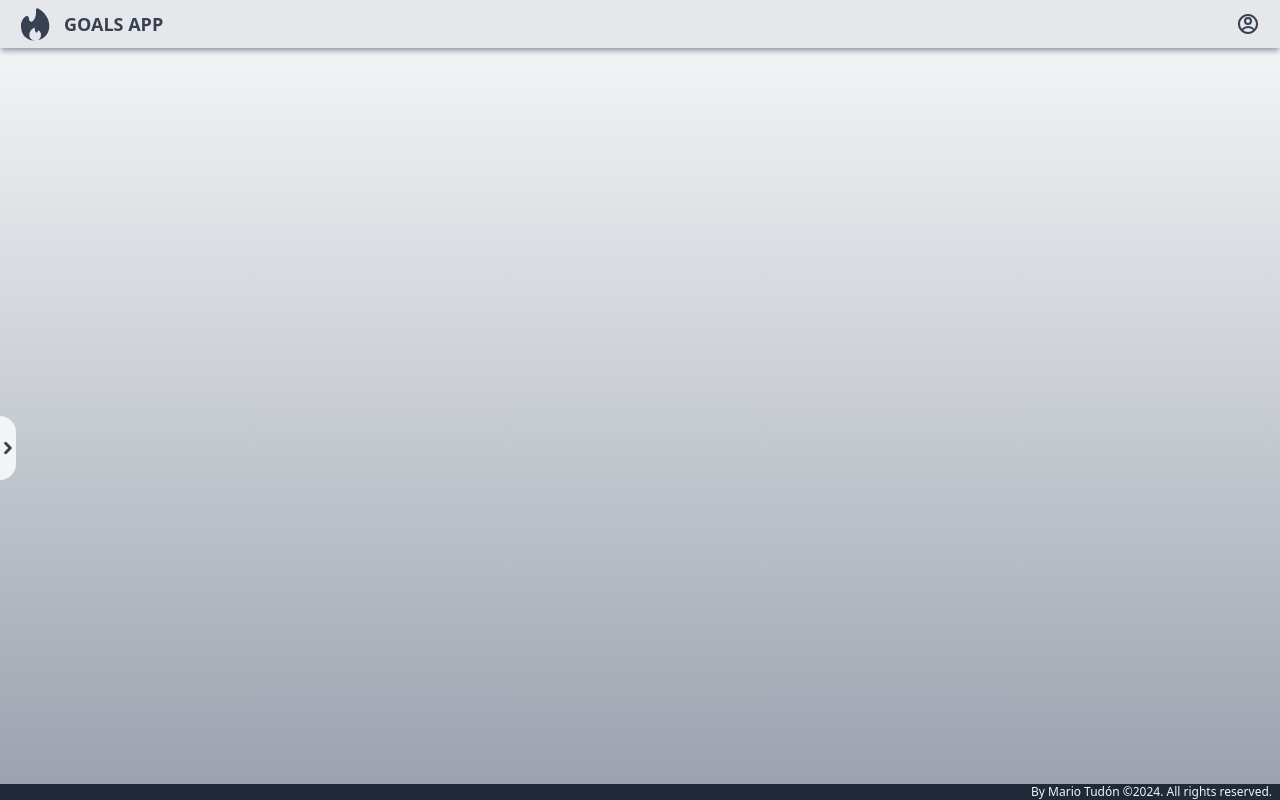
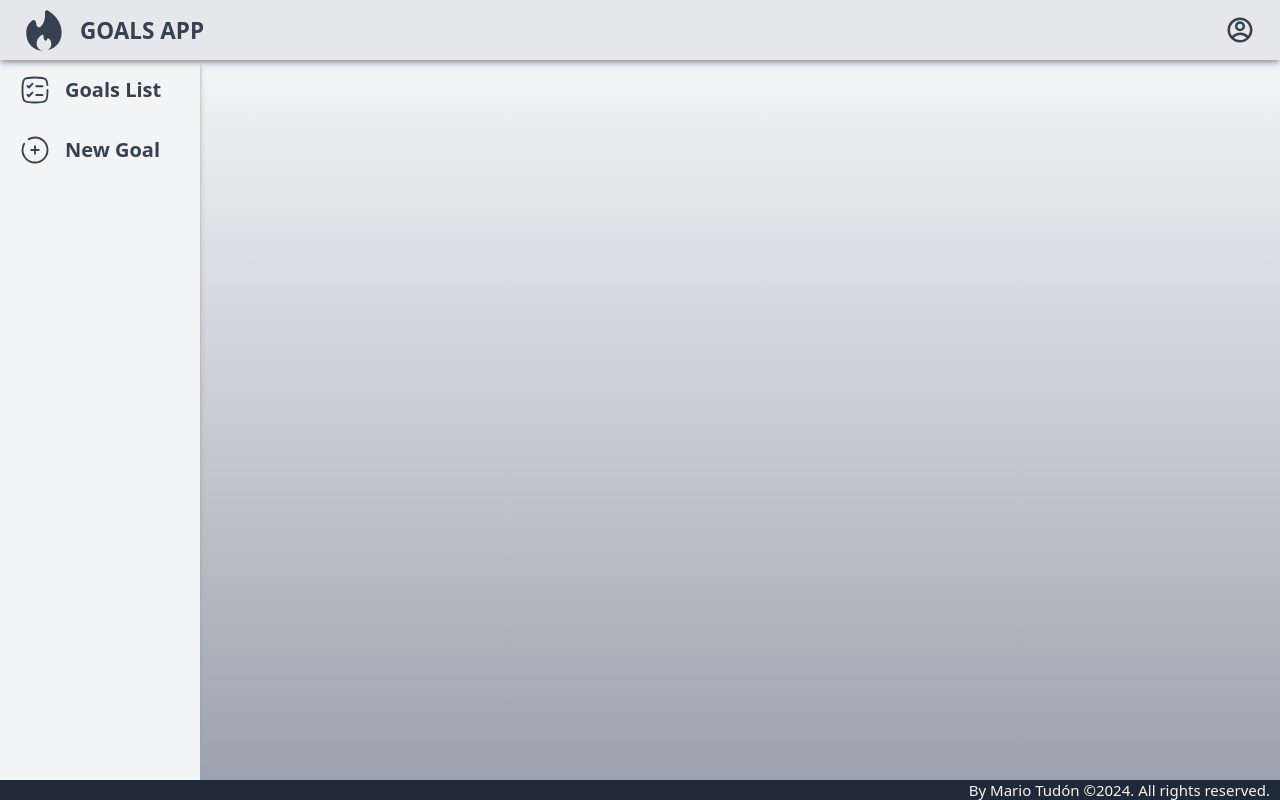
Before and after one commit to MarioTudon/Goals-App, a React (Vite) app: page / in a window 1280 px wide. Built offline with nearby package versions, Linux system fonts and the light colour scheme.

Commit message:
Se empezo diseño para escritorio

```diff
--- a/src/components/app/Header.jsx
+++ b/src/components/app/Header.jsx
@@ -9,7 +9,7 @@ function Header() {
 
     return (
         <>
-            <header className='h-12 flex justify-between text-gray-700 relative py-2 bg-gray-200 shadow-md shadow-gray-400 z-40'>
+            <header className='h-12 flex justify-between text-gray-700 relative py-2 bg-gray-200 shadow-md shadow-gray-400 z-40 mb-auto'>
                 <div className='flex items-center ml-4'>
                     <a href='/Goals-App' className='mr-2 '>
                         <img src={logoIcon} alt='logo' className='w-10 h-10' />
--- a/src/components/app/Main.jsx
+++ b/src/components/app/Main.jsx
@@ -56,7 +56,7 @@ function Main() {
 
     return (
         <>
-            <main className='h-full relative bg-gradient-to-t from-gray-400 to-gray-100'>
+            <main className='h-full relative bg-gradient-to-t from-gray-400 to-gray-100 lg:flex lg:flex-grow-0'>
                 <SideMenu sendDataToMain={handleDataFromSideMenu} />
                 {sections[section]}
             </main>
--- a/src/components/goals-list/EditGoal.jsx
+++ b/src/components/goals-list/EditGoal.jsx
@@ -101,7 +101,7 @@ function EditGoal({ originalGoal, display, closeMenu, sendDataToGoalsList, count
     return display && (
         <>
             <div className="fixed w-full top-0 h-full bg-gray-400-transparent z-30">
-                <div className="w-5/6 flex flex-col top-1/2 left-1/2 -translate-x-1/2 -translate-y-1/2 fixed">
+                <div className="w-5/6 flex flex-col top-1/2 left-1/2 -translate-x-1/2 -translate-y-1/2 fixed lg:w-1/3">
                     <div className="bg-gray-400 w-full flex justify-center mx-auto px-4 py-2 rounded-t-xl uppercase font-bold text-gray-100">
                         Edit your goal
                     </div>
--- a/src/components/goals-list/GoalCard.jsx
+++ b/src/components/goals-list/GoalCard.jsx
@@ -31,7 +31,7 @@ function GoalCard({ goal, frequency, frequencyUnit, target, icon, id, sendCount,
 
     return (
         <>
-            <div className="flex justify-between items-center w-full h-auto bg-gray-200 p-2 rounded-xl shadow-md shadow-gray-400">
+            <div className="flex justify-between items-center w-full h-auto bg-gray-200 p-2 rounded-xl shadow-md shadow-gray-400 lg:cursor-pointer">
                 <div className="flex">
                     <div className="w-14 h-14 flex text-2xl justify-center items-center bg-gray-50 rounded-full shadow-inner shadow-gray-400">{icon}</div>
                 </div>
--- a/src/components/main/GoalsList.jsx
+++ b/src/components/main/GoalsList.jsx
@@ -32,8 +32,8 @@ function GoalsList({ goals = [], sendDataToMain }) {
 
     return (
         <>
-            <div className='w-11/12 mx-auto'>
-                <ul className='w-full h-full flex flex-col mt-2'>
+            <div className='w-11/12 mx-auto lg:w-3/4'>
+                <ul className='w-full h-3/4 flex flex-col mt-2 lg:mt-0 overflow-auto'>
                     {
                         goals.map(goal =>
                             <li key={goal.id} className='w-full my-2 flex justify-center' onClick={() => openMenu(goal)}>
--- a/src/components/main/SideMenu.jsx
+++ b/src/components/main/SideMenu.jsx
@@ -33,7 +33,7 @@ function SideMenu({ sendDataToMain }) {
 
     return (
         <>
-            <aside className={`flex flex-col justify-start text-gray-700 bg-gray-100 h-full ${asideWidth} transition-all duration-slow shadow-md shadow-gray-400 absolute z-10`}>
+            <aside className={`flex flex-col justify-start text-gray-700 bg-gray-100 h-full ${asideWidth} lg:w-40 lg:relative transition-all duration-slow shadow-md shadow-gray-400 absolute z-10`}>
                 <SideMenuButton text={'Goals List'} sendDataToSideMenu={handleDataFromSideMenuButton} sectionID={"goalsList"}>
                     <svg viewBox="0 0 24 24" fill="none" xmlns="http://www.w3.org/2000/svg" className="min-w-6 min-h-6 w-6 h-6 ml-4 mr-3">
                         <path d="M6 15.8L7.14286 17L10 14" strokeWidth="1.5" strokeLinecap="round" strokeLinejoin="round" className='stroke-gray-700' />
@@ -49,12 +49,12 @@ function SideMenu({ sendDataToMain }) {
                         <path d="M7 3.33782C8.47087 2.48697 10.1786 2 12 2C17.5228 2 22 6.47715 22 12C22 17.5228 17.5228 22 12 22C6.47715 22 2 17.5228 2 12C2 10.1786 2.48697 8.47087 3.33782 7" strokeWidth="1.5" strokeLinecap="round" className='stroke-gray-700' />
                     </svg>
                 </SideMenuButton>
-                <button onClick={hideMenu} className='absolute top-1/2 right-0 bg-gray-100 translate-x-full w-4 h-16 flex items-center justify-center bg-gray rounded-r-full transition-all duration-medium z-20'>
+                <button onClick={hideMenu} className='absolute top-1/2 right-0 bg-gray-100 translate-x-full w-4 h-16 flex items-center justify-center bg-gray rounded-r-full transition-all duration-medium z-20 lg:hidden'>
                     <svg xmlns="http://www.w3.org/2000/svg" viewBox="0 -960 960 960" fill="#e8eaed" className={`fill-gray-700 ml-auto min-w-6 min-h-6 ${arrowRotation} transition-all duration-medium animate-${arrowDirection} relative`} >
                         <path d="M490-480 342-628q-18-18-18-41.5t18-41.5q18-18 41.5-18t41.84 18.34L614-522q8 8.4 13 19.7 5 11.3 5 22.5t-5 22.5q-5 11.3-13 19.3L425.34-249.34Q407-231 384-231.5q-23-.5-41-18.5t-18-41.5q0-23.5 18-41.5l147-147Z" />
                     </svg>
                 </button>
-                <div className='absolute z-10 -right-full w-full h-full' onClick={hideMenu} ref={screen}>
+                <div className='absolute z-10 -right-full w-full h-full lg:hidden' onClick={hideMenu} ref={screen}>
                     <div className='absolute z-10 -right-full w-full h-full' ref={screenChild}>
                     </div>
                 </div>
--- a/src/components/shared/Button.jsx
+++ b/src/components/shared/Button.jsx
@@ -1,7 +1,7 @@
 function Button({ label, styles, onClick }) {
     return (
         <>
-            <button className={`${styles} px-2 py-2 rounded-full shadow-sm shadow-gray-400 text-sm font-bold w-fit min-w-16 h-8 flex items-center justify-center`} onClick={onClick}>{label}</button>
+            <button className={`${styles} px-2 py-2 rounded-full shadow-sm shadow-gray-400 text-sm font-bold w-fit min-w-16 h-8 flex items-center justify-center lg:hover:scale-105 transition duration-fast`} onClick={onClick}>{label}</button>
         </>
     )
 }
--- a/src/components/side-menu/SideMenuButton.jsx
+++ b/src/components/side-menu/SideMenuButton.jsx
@@ -6,9 +6,9 @@ function SideMenuButton({ children, text, sectionID, sendDataToSideMenu }) {
 
     return (
         <>
-            <button className='flex flex-nowrap justify-start py-3 items-center group transition duration-fast overflow-hidden' onClick={handleClick}>
+            <button className='flex flex-nowrap justify-start py-3 items-center group transition duration-medium overflow-hidden lg:hover:bg-gray-300 group' onClick={handleClick}>
                 {children}
-                <span className="align-middle text-gray-700 text-base font-bold text-nowrap">{text}</span>
+                <span className="align-middle text-gray-700 text-base font-bold text-nowrap lg:group-hover:scale-110 transition duration-medium">{text}</span>
             </button>
         </>
     );
--- a/src/index.css
+++ b/src/index.css
@@ -11,4 +11,5 @@
     body {
         min-height: 100vh;
     }
+    @media (min-width: 1024px) { :root {font-size: 20px;} }
 }
--- a/src/output.css
+++ b/src/output.css
@@ -565,6 +565,12 @@ body {
   min-height: 100vh;
 }
 
+@media (min-width: 1024px) {
+  :root {
+    font-size: 20px;
+  }
+}
+
 .fixed {
   position: fixed;
 }
@@ -632,6 +638,15 @@ body {
   margin-bottom: 0.5rem;
 }
 
+.my-auto {
+  margin-top: auto;
+  margin-bottom: auto;
+}
+
+.mb-2 {
+  margin-bottom: 0.5rem;
+}
+
 .ml-4 {
   margin-left: 1rem;
 }
@@ -672,8 +687,8 @@ body {
   margin-top: auto;
 }
 
-.mb-2 {
-  margin-bottom: 0.5rem;
+.mb-auto {
+  margin-bottom: auto;
 }
 
 .flex {
@@ -724,6 +739,10 @@ body {
   height: 100vh;
 }
 
+.h-3\/4 {
+  height: 75%;
+}
+
 .min-h-6 {
   min-height: 1.5rem;
 }
@@ -754,10 +773,6 @@ body {
 
 .w-24 {
   width: 6rem;
-}
-
-.w-36 {
-  width: 9rem;
 }
 
 .w-4 {
@@ -795,6 +810,10 @@ body {
 
 .min-w-6 {
   min-width: 1.5rem;
+}
+
+.flex-grow-0 {
+  flex-grow: 0;
 }
 
 .-translate-x-1\/2 {
@@ -856,8 +875,16 @@ body {
   justify-content: space-between;
 }
 
+.overflow-auto {
+  overflow: auto;
+}
+
 .overflow-hidden {
   overflow: hidden;
+}
+
+.overflow-scroll {
+  overflow: scroll;
 }
 
 .overflow-x-auto {
@@ -1119,6 +1146,10 @@ body {
   outline-color: #b91c1c;
 }
 
+.filter {
+  filter: var(--tw-blur) var(--tw-brightness) var(--tw-contrast) var(--tw-grayscale) var(--tw-hue-rotate) var(--tw-invert) var(--tw-saturate) var(--tw-sepia) var(--tw-drop-shadow);
+}
+
 .transition {
   transition-property: color, background-color, border-color, text-decoration-color, fill, stroke, opacity, box-shadow, transform, filter, -webkit-backdrop-filter;
   transition-property: color, background-color, border-color, text-decoration-color, fill, stroke, opacity, box-shadow, transform, filter, backdrop-filter;
@@ -1150,3 +1181,96 @@ body {
   --tw-scale-y: 1.25;
   transform: translate(var(--tw-translate-x), var(--tw-translate-y)) rotate(var(--tw-rotate)) skewX(var(--tw-skew-x)) skewY(var(--tw-skew-y)) scaleX(var(--tw-scale-x)) scaleY(var(--tw-scale-y));
 }
+
+.group:hover .group-hover\:scale-110 {
+  --tw-scale-x: 1.1;
+  --tw-scale-y: 1.1;
+  transform: translate(var(--tw-translate-x), var(--tw-translate-y)) rotate(var(--tw-rotate)) skewX(var(--tw-skew-x)) skewY(var(--tw-skew-y)) scaleX(var(--tw-scale-x)) scaleY(var(--tw-scale-y));
+}
+
+@media (min-width: 1024px) {
+  .lg\:relative {
+    position: relative;
+  }
+
+  .lg\:mx-10 {
+    margin-left: 2.5rem;
+    margin-right: 2.5rem;
+  }
+
+  .lg\:mt-0 {
+    margin-top: 0px;
+  }
+
+  .lg\:flex {
+    display: flex;
+  }
+
+  .lg\:hidden {
+    display: none;
+  }
+
+  .lg\:w-40 {
+    width: 10rem;
+  }
+
+  .lg\:w-1\/2 {
+    width: 50%;
+  }
+
+  .lg\:w-3\/4 {
+    width: 75%;
+  }
+
+  .lg\:w-1\/3 {
+    width: 33.333333%;
+  }
+
+  .lg\:w-11\/12 {
+    width: 91.666667%;
+  }
+
+  .lg\:flex-none {
+    flex: none;
+  }
+
+  .lg\:flex-shrink-0 {
+    flex-shrink: 0;
+  }
+
+  .lg\:flex-grow-0 {
+    flex-grow: 0;
+  }
+
+  .lg\:cursor-pointer {
+    cursor: pointer;
+  }
+
+  .lg\:hover\:scale-110:hover {
+    --tw-scale-x: 1.1;
+    --tw-scale-y: 1.1;
+    transform: translate(var(--tw-translate-x), var(--tw-translate-y)) rotate(var(--tw-rotate)) skewX(var(--tw-skew-x)) skewY(var(--tw-skew-y)) scaleX(var(--tw-scale-x)) scaleY(var(--tw-scale-y));
+  }
+
+  .lg\:hover\:scale-105:hover {
+    --tw-scale-x: 1.05;
+    --tw-scale-y: 1.05;
+    transform: translate(var(--tw-translate-x), var(--tw-translate-y)) rotate(var(--tw-rotate)) skewX(var(--tw-skew-x)) skewY(var(--tw-skew-y)) scaleX(var(--tw-scale-x)) scaleY(var(--tw-scale-y));
+  }
+
+  .lg\:hover\:bg-gray-300:hover {
+    --tw-bg-opacity: 1;
+    background-color: rgb(209 213 219 / var(--tw-bg-opacity));
+  }
+
+  .lg\:hover\:text-lg:hover {
+    font-size: 1.125rem;
+    line-height: 1.75rem;
+  }
+
+  .group:hover .lg\:group-hover\:scale-110 {
+    --tw-scale-x: 1.1;
+    --tw-scale-y: 1.1;
+    transform: translate(var(--tw-translate-x), var(--tw-translate-y)) rotate(var(--tw-rotate)) skewX(var(--tw-skew-x)) skewY(var(--tw-skew-y)) scaleX(var(--tw-scale-x)) scaleY(var(--tw-scale-y));
+  }
+}
```
Also changed, not shown: src/components/main/NewGoal.jsx (+8 -3 lines).
